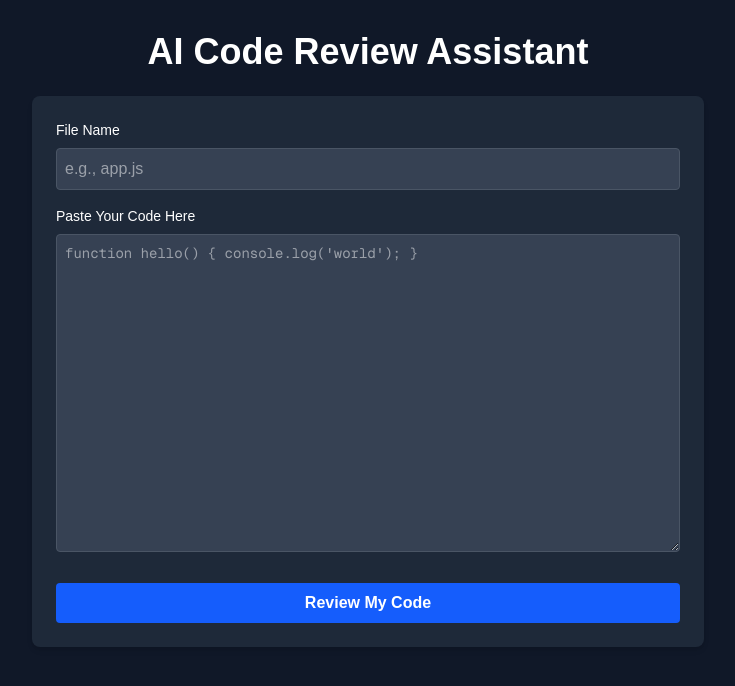
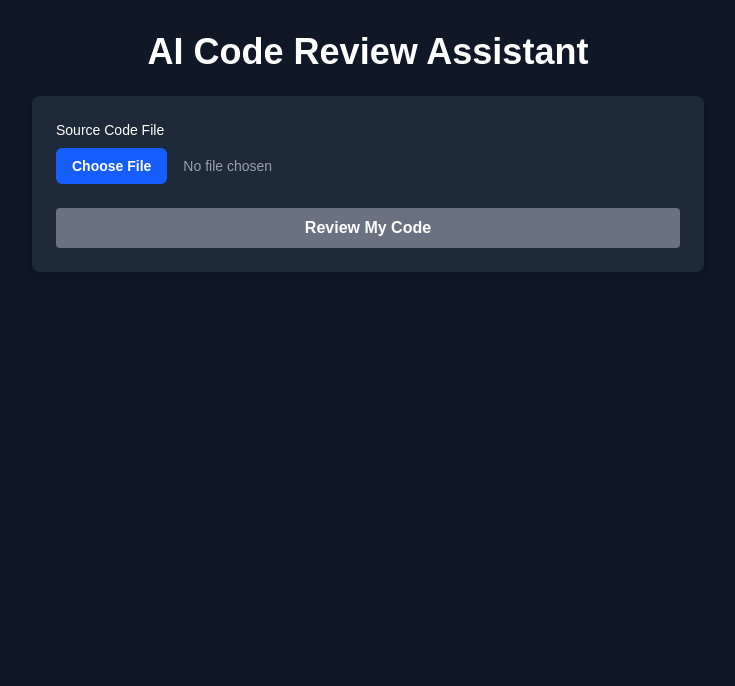
Before and after one commit to ludwinsubbaiahhh/code-review-assistant, a Next.js app: page / in a window 1280 px wide. Shown: the top 686 px of the page, without its empty margins (272-1007 px from the left). Built offline with nearby package versions, Linux system fonts and the light colour scheme.

Commit message:
file upload for code submission

```diff
--- a/app/page.tsx
+++ b/app/page.tsx
@@ -1,20 +1,39 @@
 // File: app/page.tsx
-'use client'; // This directive is necessary for using React hooks like useState
+'use client';
 
 import { useState } from 'react';
 
 export default function HomePage() {
-  const [fileName, setFileName] = useState('');
-  const [codeContent, setCodeContent] = useState('');
+  // We'll now store the selected file object in state
+  const [selectedFile, setSelectedFile] = useState<File | null>(null);
   const [reviewReport, setReviewReport] = useState('');
   const [isLoading, setIsLoading] = useState(false);
   const [error, setError] = useState('');
 
+  // This function updates the state when a user selects a file
+  const handleFileChange = (event: React.ChangeEvent<HTMLInputElement>) => {
+    if (event.target.files) {
+      setSelectedFile(event.target.files[0]);
+    }
+  };
+
   const handleSubmit = async (event: React.FormEvent) => {
     event.preventDefault();
+    if (!selectedFile) {
+      setError('Please select a file to review.');
+      return;
+    }
+
     setIsLoading(true);
     setError('');
     setReviewReport('');
+
+    // FileReader is a browser API to read file contents
+    const reader = new FileReader();
+
+    reader.onload = async (e) => {
+      const codeContent = e.target?.result as string;
+      const fileName = selectedFile.name;
 
       try {
         const response = await fetch('/api/review', {
@@ -39,41 +58,35 @@ export default function HomePage() {
       }
     };
 
+    reader.onerror = () => {
+      setError('Failed to read the file.');
+      setIsLoading(false);
+    };
+
+    // This kicks off the file reading process
+    reader.readAsText(selectedFile);
+  };
+
   return (
     <main className="flex min-h-screen flex-col items-center bg-gray-900 text-white p-8">
       <h1 className="text-4xl font-bold mb-6">AI Code Review Assistant</h1>
 
       <form onSubmit={handleSubmit} className="w-full max-w-2xl bg-gray-800 p-6 rounded-lg shadow-md">
-        <div className="mb-4">
-          <label htmlFor="fileName" className="block text-sm font-medium mb-2">File Name</label>
+        <div className="mb-6">
+          <label htmlFor="file-upload" className="block text-sm font-medium mb-2">Source Code File</label>
           <input
-            id="fileName"
-            type="text"
-            value={fileName}
-            onChange={(e) => setFileName(e.target.value)}
-            placeholder="e.g., app.js"
+            id="file-upload"
+            type="file"
+            onChange={handleFileChange}
             required
-            className="w-full p-2 bg-gray-700 rounded border border-gray-600 focus:outline-none focus:ring-2 focus:ring-blue-500"
-          />
-        </div>
-
-        <div className="mb-6">
-          <label htmlFor="codeContent" className="block text-sm font-medium mb-2">Paste Your Code Here</label>
-          <textarea
-            id="codeContent"
-            value={codeContent}
-            onChange={(e) => setCodeContent(e.target.value)}
-            rows={15}
-            placeholder="function hello() { console.log('world'); }"
-            required
-            className="w-full p-2 bg-gray-700 rounded border border-gray-600 font-mono text-sm focus:outline-none focus:ring-2 focus:ring-blue-500"
+            className="w-full text-sm text-gray-400 file:mr-4 file:py-2 file:px-4 file:rounded-md file:border-0 file:text-sm file:font-semibold file:bg-blue-600 file:text-white hover:file:bg-blue-700"
           />
         </div>
 
         <button
           type="submit"
-          disabled={isLoading}
-          className="w-full bg-blue-600 hover:bg-blue-700 text-white font-bold py-2 px-4 rounded disabled:bg-gray-500"
+          disabled={isLoading || !selectedFile}
+          className="w-full bg-blue-600 hover:bg-blue-700 text-white font-bold py-2 px-4 rounded disabled:bg-gray-500 disabled:cursor-not-allowed"
         >
           {isLoading ? 'Analyzing...' : 'Review My Code'}
         </button>
@@ -84,7 +97,8 @@ export default function HomePage() {
       {reviewReport && (
         <div className="mt-6 w-full max-w-2xl bg-gray-800 p-6 rounded-lg shadow-md">
           <h2 className="text-2xl font-bold mb-4">Review Report</h2>
-          <pre className="bg-gray-900 p-4 rounded whitespace-pre-wrap font-sans">{reviewReport}</pre>
+          {/* Using a div with whitespace-pre-wrap allows Markdown-like text to format correctly */}
+          <div className="bg-gray-900 p-4 rounded whitespace-pre-wrap font-sans">{reviewReport}</div>
         </div>
       )}
     </main>
```
Lines whose indentation alone changed are shown as unchanged.
